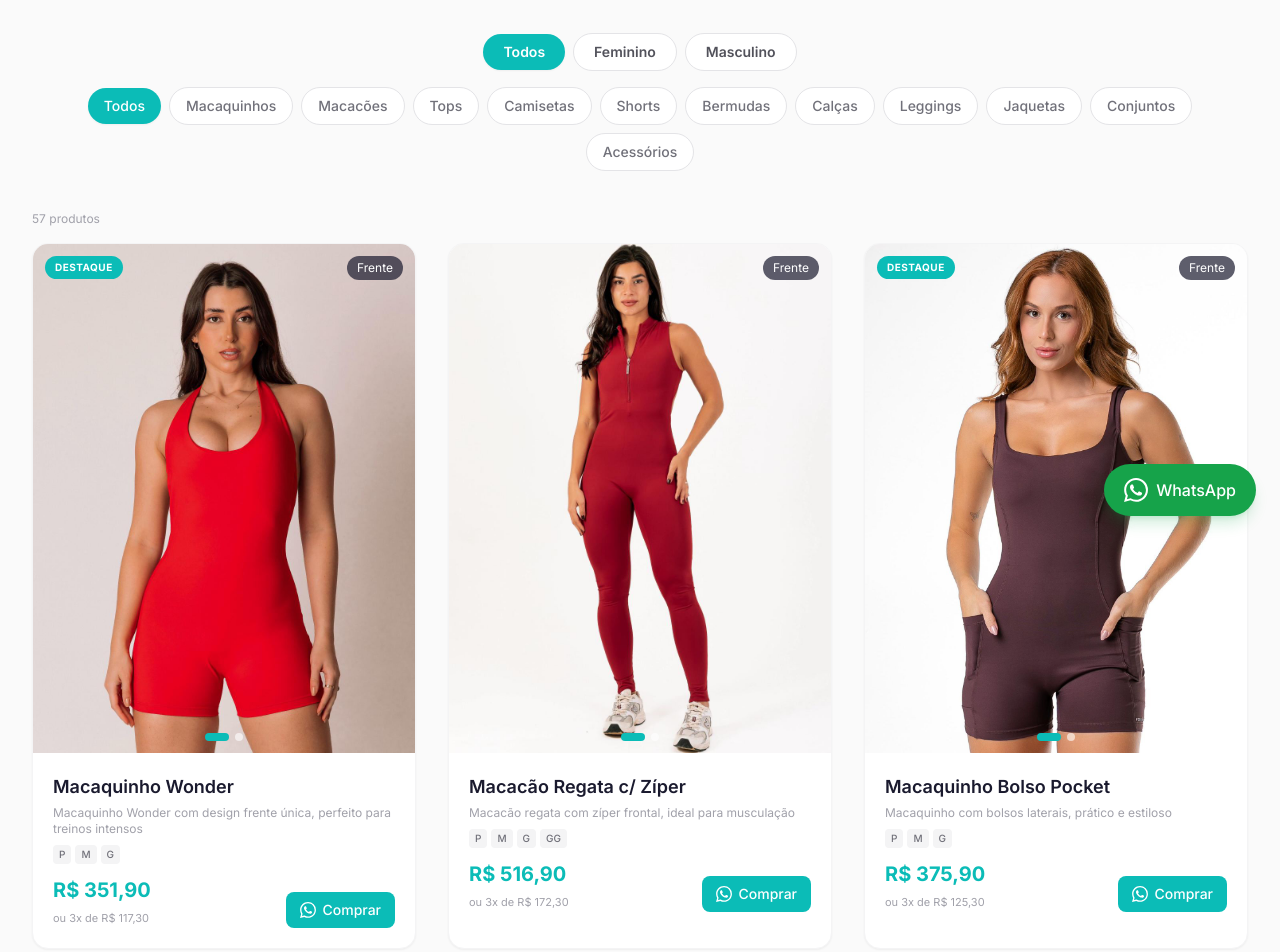
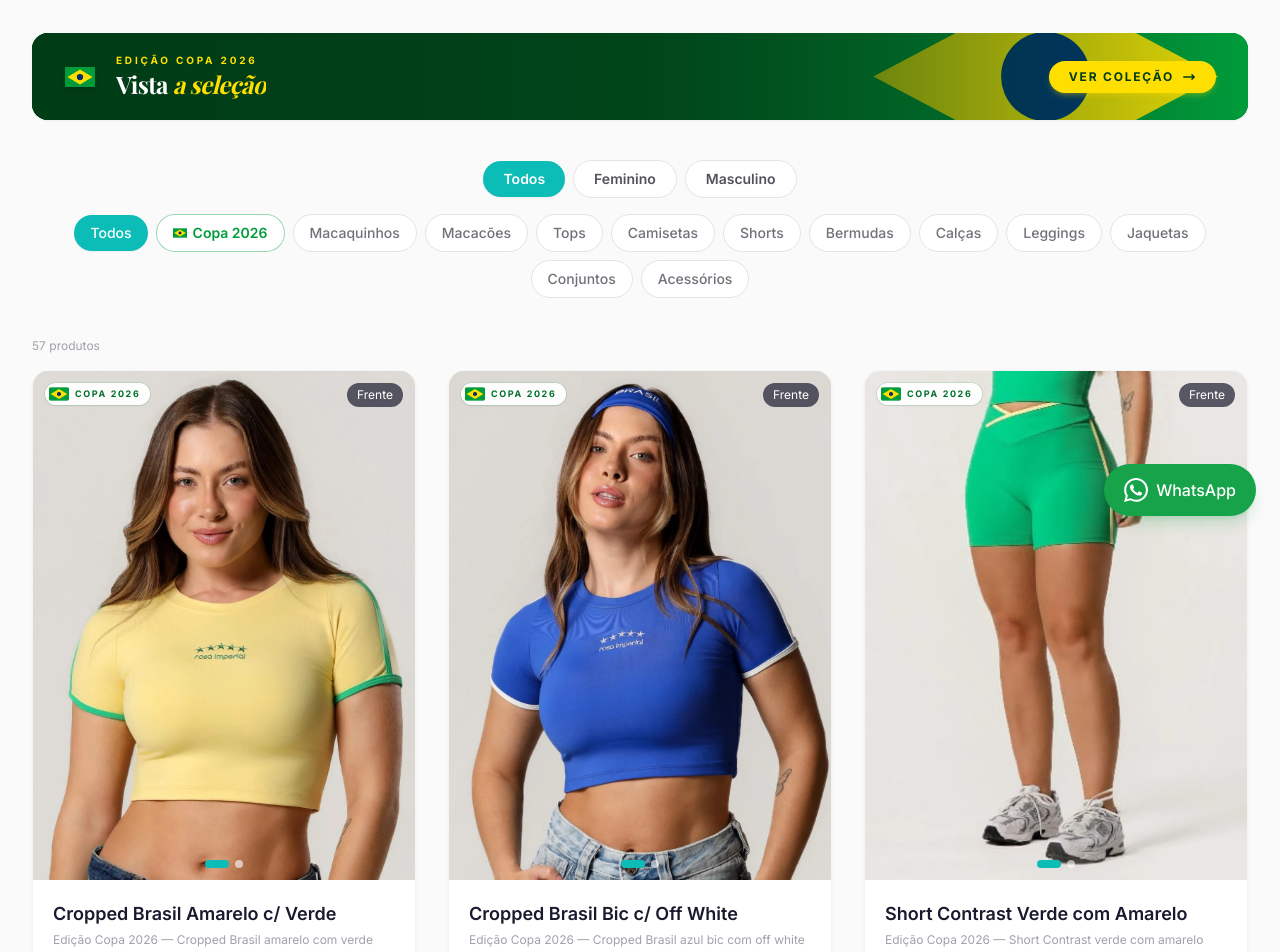
Before and after one commit to JoaoAlisson/gymlove, a Next.js app: page / in a window 1280 px wide. Shown: the part 260-1212 px from the top of the page. Built offline with nearby package versions, Linux system fonts and the light colour scheme; a web font is replaced by a local one.

Commit message:
feat: tema Copa 2026 com bandeira do Brasil e correcao de imagem duplicada

```diff
--- a/src/components/ProductCard.tsx
+++ b/src/components/ProductCard.tsx
@@ -34,10 +34,23 @@ export default function ProductCard({ product }: { product: Product }) {
           className="object-cover group-hover:scale-105 transition-transform duration-500"
         />
 
-        {product.highlight && (
-          <span className="absolute top-3 left-3 bg-brand-teal text-white text-[10px] font-bold uppercase tracking-wider px-2.5 py-1 rounded-full z-10">
-            Destaque
+        {product.category === "Copa" ? (
+          <span className="absolute top-3 left-3 z-10 inline-flex items-center gap-1.5 rounded-full bg-white/95 pl-1 pr-2.5 py-1 shadow-sm backdrop-blur-sm ring-1 ring-br-green/15">
+            <svg viewBox="0 0 24 16" className="h-3.5 w-5 rounded-[2px] overflow-hidden" aria-hidden>
+              <rect width="24" height="16" fill="#009C3B" />
+              <polygon points="12,2 22,8 12,14 2,8" fill="#FFDF00" />
+              <circle cx="12" cy="8" r="2.5" fill="#002776" />
+            </svg>
+            <span className="text-[9px] font-bold uppercase tracking-[0.18em] text-br-green-dark">
+              Copa 2026
+            </span>
           </span>
+        ) : (
+          product.highlight && (
+            <span className="absolute top-3 left-3 bg-brand-teal text-white text-[10px] font-bold uppercase tracking-wider px-2.5 py-1 rounded-full z-10">
+              Destaque
+            </span>
+          )
         )}
 
         {hasMultipleImages && (
--- a/src/components/ProductGrid.tsx
+++ b/src/components/ProductGrid.tsx
@@ -33,6 +33,57 @@ export default function ProductGrid() {
         </p>
       </div>
 
+      <button
+        onClick={() => {
+          setActiveCategory("Copa");
+          setActiveGender("Todos");
+        }}
+        className="group relative flex w-full items-center mb-8 sm:mb-10 overflow-hidden rounded-2xl bg-br-green-dark text-left shadow-sm hover:shadow-xl hover:shadow-br-green/15 transition-all"
+        aria-label="Ver coleção Copa 2026"
+      >
+        <span
+          aria-hidden
+          className="pointer-events-none absolute inset-0 bg-gradient-to-r from-br-green-deep via-br-green-dark to-br-green"
+        />
+        <svg
+          aria-hidden
+          viewBox="0 0 200 120"
+          preserveAspectRatio="xMidYMid slice"
+          className="pointer-events-none absolute right-0 top-0 h-full w-1/2 sm:w-1/3 opacity-90 transition-transform duration-500 group-hover:scale-[1.03]"
+        >
+          <polygon points="100,15 185,60 100,105 15,60" fill="#FFDF00" />
+          <circle cx="100" cy="60" r="22" fill="#002776" />
+        </svg>
+        <span
+          aria-hidden
+          className="pointer-events-none absolute inset-0 bg-gradient-to-r from-br-green-deep via-br-green-deep/85 to-transparent"
+        />
+        <div className="relative flex w-full items-center justify-between gap-4 px-5 sm:px-8 py-4 sm:py-5">
+          <div className="flex items-center gap-4 sm:gap-5 min-w-0">
+            <svg viewBox="0 0 24 16" className="hidden sm:block w-8 h-5 shrink-0 rounded-[2px] shadow-md" aria-hidden>
+              <rect width="24" height="16" fill="#009C3B" />
+              <polygon points="12,2 22,8 12,14 2,8" fill="#FFDF00" />
+              <circle cx="12" cy="8" r="2.5" fill="#002776" />
+            </svg>
+            <div className="min-w-0">
+              <span className="block text-[9px] sm:text-[10px] font-bold uppercase tracking-[0.28em] text-br-yellow">
+                Edição Copa 2026
+              </span>
+              <span className="block font-display text-lg sm:text-2xl font-bold text-white leading-tight tracking-tight truncate">
+                Vista <span className="text-br-yellow italic">a seleção</span>
+              </span>
+            </div>
+          </div>
+          <span className="flex shrink-0 items-center gap-2 rounded-full bg-br-yellow px-4 sm:px-5 py-2 text-[11px] sm:text-xs font-bold uppercase tracking-[0.15em] text-br-green-deep shadow-md shadow-br-yellow/25 transition-all group-hover:bg-white group-hover:translate-x-0.5">
+            <span className="hidden sm:inline">Ver coleção</span>
+            <span className="sm:hidden">Ver</span>
+            <svg className="w-3.5 h-3.5 transition-transform group-hover:translate-x-0.5" fill="none" stroke="currentColor" strokeWidth="2.5" viewBox="0 0 24 24">
+              <path strokeLinecap="round" strokeLinejoin="round" d="M17 8l4 4m0 0l-4 4m4-4H3" />
+            </svg>
+          </span>
+        </div>
+      </button>
+
       <div className="flex flex-wrap items-center justify-center gap-2 mb-4">
         {genders.map((g) => (
           <button
@@ -50,19 +101,46 @@ export default function ProductGrid() {
       </div>
 
       <div className="flex flex-wrap items-center justify-center gap-2 mb-8 sm:mb-10">
-        {categories.map((cat) => (
+        {categories.map((cat) => {
+          const isCopa = cat.value === "Copa";
+          const isActive = activeCategory === cat.value;
+          if (isCopa) {
+            return (
+              <button
+                key={cat.value}
+                onClick={() => setActiveCategory(cat.value)}
+                className={`group/copa relative inline-flex items-center gap-1.5 px-4 py-2 rounded-full text-sm font-semibold transition-all border ${
+                  isActive
+                    ? "bg-br-green text-white border-br-green shadow-md shadow-br-green/30"
+                    : "bg-white text-br-green border-br-green/40 hover:bg-br-green/5 hover:border-br-green"
+                }`}
+              >
+                <svg viewBox="0 0 24 16" className="w-3.5 h-2.5" aria-hidden>
+                  <rect width="24" height="16" fill={isActive ? "#FFDF00" : "#009C3B"} />
+                  <polygon
+                    points="12,2 22,8 12,14 2,8"
+                    fill={isActive ? "#009C3B" : "#FFDF00"}
+                  />
+                  <circle cx="12" cy="8" r="2.5" fill="#002776" />
+                </svg>
+                {cat.label}
+              </button>
+            );
+          }
+          return (
             <button
               key={cat.value}
               onClick={() => setActiveCategory(cat.value)}
               className={`px-4 py-2 rounded-full text-sm font-medium transition-all ${
-              activeCategory === cat.value
+                isActive
                   ? "bg-brand-teal text-white shadow-sm"
                   : "bg-white text-zinc-500 border border-zinc-200 hover:border-brand-teal/40 hover:text-brand-teal"
               }`}
             >
               {cat.label}
             </button>
-        ))}
+          );
+        })}
       </div>
 
       {count === 0 ? (
--- a/src/data/products.ts
+++ b/src/data/products.ts
@@ -1,4 +1,5 @@
 export type Category =
+  | "Copa"
   | "Macaquinho"
   | "Macacão"
   | "Top"
@@ -27,6 +28,7 @@ export interface Product {
 
 export const categories: { label: string; value: Category | "Todos" }[] = [
   { label: "Todos", value: "Todos" },
+  { label: "Copa 2026", value: "Copa" },
   { label: "Macaquinhos", value: "Macaquinho" },
   { label: "Macacões", value: "Macacão" },
   { label: "Tops", value: "Top" },
@@ -41,6 +43,121 @@ export const categories: { label: string; value: Category | "Todos" }[] = [
 ];
 
 export const products: Product[] = [
+  {
+    id: 53,
+    name: "Cropped Brasil Amarelo c/ Verde",
+    price: "R$ 235,00",
+    priceValue: 235.0,
+    images: ["/products/gymlove_014_02.jpg", "/products/gymlove_014_01.jpg"],
+    description: "Edição Copa 2026 — Cropped Brasil amarelo com verde",
+    category: "Copa",
+    gender: "feminino",
+    sizes: ["P", "M"],
+    highlight: true,
+  },
+  {
+    id: 54,
+    name: "Cropped Brasil Bic c/ Off White",
+    price: "R$ 235,00",
+    priceValue: 235.0,
+    images: ["/products/gymlove_015_01.jpg", "/products/gymlove_015_02.jpg"],
+    description: "Edição Copa 2026 — Cropped Brasil azul bic com off white",
+    category: "Copa",
+    gender: "feminino",
+    sizes: ["P", "M"],
+    highlight: true,
+  },
+  {
+    id: 56,
+    name: "Short Contrast Verde com Amarelo",
+    price: "R$ 249,00",
+    priceValue: 249.0,
+    images: ["/products/gymlove_017_01.jpg", "/products/gymlove_017_02.jpg"],
+    description: "Edição Copa 2026 — Short Contrast verde com amarelo",
+    category: "Copa",
+    gender: "feminino",
+    sizes: ["P", "M"],
+    highlight: true,
+  },
+  {
+    id: 57,
+    name: "Top Wonder Frente Única Verde Wild",
+    price: "R$ 208,78",
+    priceValue: 208.78,
+    images: ["/products/gymlove_018_01.jpg", "/products/gymlove_018_02.jpg"],
+    description: "Edição Copa 2026 — Top Wonder frente única na cor verde wild",
+    category: "Copa",
+    gender: "feminino",
+    sizes: ["P", "M"],
+    highlight: true,
+  },
+  {
+    id: 58,
+    name: "Top Wonder Frente Única Azul Bic",
+    price: "R$ 208,78",
+    priceValue: 208.78,
+    images: ["/products/gymlove_019_01.jpg", "/products/gymlove_019_02.jpg"],
+    description: "Edição Copa 2026 — Top Wonder frente única na cor azul bic",
+    category: "Copa",
+    gender: "feminino",
+    sizes: ["P", "M"],
+    highlight: true,
+  },
+  {
+    id: 55,
+    name: "Saia Move Off White",
+    price: "R$ 235,00",
+    priceValue: 235.0,
+    images: ["/products/gymlove_016_01.jpg", "/products/gymlove_016_02.jpg"],
+    description: "Saia Move off white",
+    category: "Short",
+    gender: "feminino",
+    sizes: ["P", "M"],
+  },
+  {
+    id: 59,
+    name: "Top Wonder Frente Única Branco",
+    price: "R$ 208,74",
+    priceValue: 208.74,
+    images: ["/products/gymlove_020_01.jpg", "/products/gymlove_020_02.jpg"],
+    description: "Top Wonder frente única na cor branco",
+    category: "Top",
+    gender: "feminino",
+    sizes: ["P", "M"],
+  },
+  {
+    id: 60,
+    name: "Top Wonder Frente Única Rosa Blush",
+    price: "R$ 208,74",
+    priceValue: 208.74,
+    images: ["/products/gymlove_021_01.jpg", "/products/gymlove_021_02.jpg"],
+    description: "Top Wonder frente única na cor rosa blush",
+    category: "Top",
+    gender: "feminino",
+    sizes: ["P", "M"],
+  },
+  {
+    id: 61,
+    name: "Top Wonder Frente Única Azul Sky",
+    price: "R$ 208,74",
+    priceValue: 208.74,
+    images: ["/products/gymlove_022_01.jpg", "/products/gymlove_022_02.jpg"],
+    description: "Top Wonder frente única na cor azul sky",
+    category: "Top",
+    gender: "feminino",
+    sizes: ["P", "M"],
+  },
+  {
+    id: 62,
+    name: "Top Wonder Azul Marinho",
+    price: "R$ 208,74",
+    priceValue: 208.74,
+    images: ["/products/gymlove_023_01.jpg", "/products/gymlove_023_02.jpg"],
+    description: "Top Wonder na cor azul marinho",
+    category: "Top",
+    gender: "feminino",
+    sizes: ["P", "M"],
+  },
   {
     id: 1,
     name: "Macaquinho Wonder",
@@ -576,114 +693,4 @@ export const products: Product[] = [
     gender: "feminino",
     sizes: ["P", "M"],
   },
-  {
-    id: 53,
-    name: "Cropped Brasil Amarelo c/ Verde",
-    price: "R$ 235,00",
-    priceValue: 235.0,
-    images: ["/products/gymlove_014_01.jpg", "/products/gymlove_014_02.jpg"],
-    description: "Cropped Brasil amarelo com verde",
-    category: "Top",
-    gender: "feminino",
-    sizes: ["P", "M"],
-  },
-  {
-    id: 54,
-    name: "Cropped Brasil Bic c/ Off White",
-    price: "R$ 235,00",
-    priceValue: 235.0,
-    images: ["/products/gymlove_015_01.jpg", "/products/gymlove_015_02.jpg"],
-    description: "Cropped Brasil azul bic com off white",
-    category: "Top",
-    gender: "feminino",
-    sizes: ["P", "M"],
-  },
-  {
-    id: 55,
-    name: "Saia Move Off White",
-    price: "R$ 235,00",
-    priceValue: 235.0,
-    images: ["/products/gymlove_016_01.jpg", "/products/gymlove_016_02.jpg"],
-    description: "Saia Move off white",
-    category: "Short",
-    gender: "feminino",
-    sizes: ["P", "M"],
-  },
-  {
-    id: 56,
-    name: "Short Contrast Verde com Amarelo",
-    price: "R$ 249,00",
-    priceValue: 249.0,
-    images: ["/products/gymlove_017_01.jpg", "/products/gymlove_017_02.jpg"],
-    description: "Short Contrast verde com amarelo",
-    category: "Short",
-    gender: "feminino",
-    sizes: ["P", "M"],
-  },
-  {
-    id: 57,
-    name: "Top Wonder Frente Única Verde Wild",
-    price: "R$ 208,78",
-    priceValue: 208.78,
-    images: ["/products/gymlove_018_01.jpg", "/products/gymlove_018_02.jpg"],
-    description: "Top Wonder frente única na cor verde wild",
-    category: "Top",
-    gender: "feminino",
-    sizes: ["P", "M"],
-  },
-  {
-    id: 58,
-    name: "Top Wonder Frente Única Azul Bic",
-    price: "R$ 208,78",
-    priceValue: 208.78,
-    images: ["/products/gymlove_019_01.jpg", "/products/gymlove_019_02.jpg"],
-    description: "Top Wonder frente única na cor azul bic",
-    category: "Top",
-    gender: "feminino",
-    sizes: ["P", "M"],
-  },
-  {
-    id: 59,
-    name: "Top Wonder Frente Única Branco",
-    price: "R$ 208,74",
-    priceValue: 208.74,
-    images: ["/products/gymlove_020_01.jpg", "/products/gymlove_020_02.jpg"],
-    description: "Top Wonder frente única na cor branco",
-    category: "Top",
-    gender: "feminino",
-    sizes: ["P", "M"],
-  },
-  {
-    id: 60,
-    name: "Top Wonder Frente Única Rosa Blush",
-    price: "R$ 208,74",
-    priceValue: 208.74,
-    images: ["/products/gymlove_021_01.jpg", "/products/gymlove_021_02.jpg"],
-    description: "Top Wonder frente única na cor rosa blush",
-    category: "Top",
-    gender: "feminino",
-    sizes: ["P", "M"],
-  },
-  {
-    id: 61,
-    name: "Top Wonder Frente Única Azul Sky",
-    price: "R$ 208,74",
-    priceValue: 208.74,
-    images: ["/products/gymlove_022_01.jpg", "/products/gymlove_022_02.jpg"],
-    description: "Top Wonder frente única na cor azul sky",
-    category: "Top",
-    gender: "feminino",
-    sizes: ["P", "M"],
-  },
-  {
-    id: 62,
-    name: "Top Wonder Azul Marinho",
-    price: "R$ 208,74",
-    priceValue: 208.74,
-    images: ["/products/gymlove_023_01.jpg", "/products/gymlove_023_02.jpg"],
-    description: "Top Wonder na cor azul marinho",
-    category: "Top",
-    gender: "feminino",
-    sizes: ["P", "M"],
-  },
 ];
--- a/tailwind.config.js
+++ b/tailwind.config.js
@@ -11,9 +11,21 @@ module.exports = {
           'teal-dark': '#099E9A',
           'teal-light': '#E8F8F7',
           dark: '#1A1A2E',
+          'dark-soft': '#252544',
           gold: '#C9A94E',
+          'gold-light': '#E0C77C',
+          'gold-dark': '#9C8235',
           white: '#FAFAFA',
           gray: '#F5F5F5',
+        },
+        br: {
+          green: '#009C3B',
+          'green-dark': '#00702A',
+          'green-deep': '#003D17',
+          yellow: '#FFDF00',
+          'yellow-soft': '#FFE94D',
+          blue: '#002776',
+          'blue-light': '#1B3D8C',
         },
       },
       fontFamily: {
```
Also changed, not shown: public/products/gymlove_014_02.jpg. Lines whose indentation alone changed are shown as unchanged.
